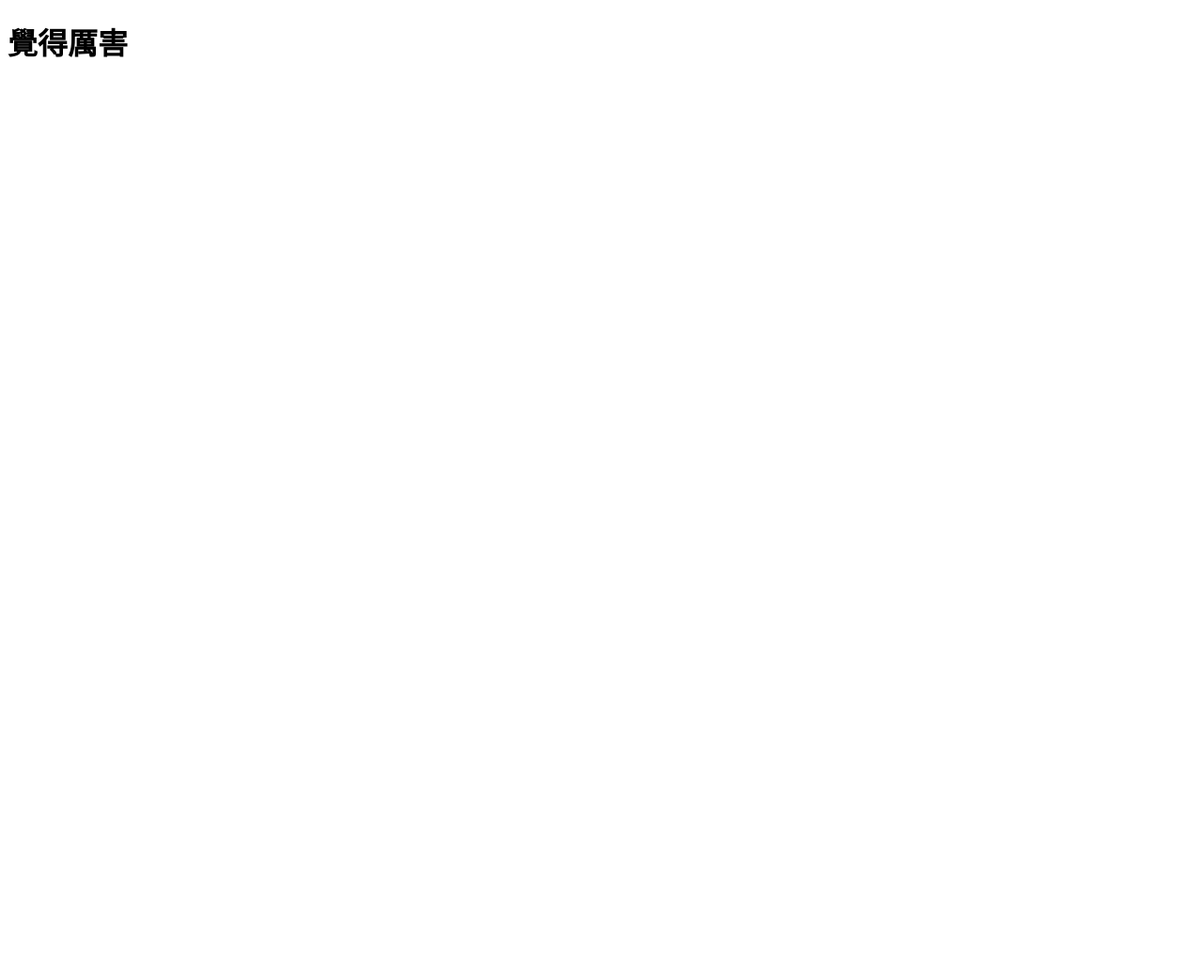
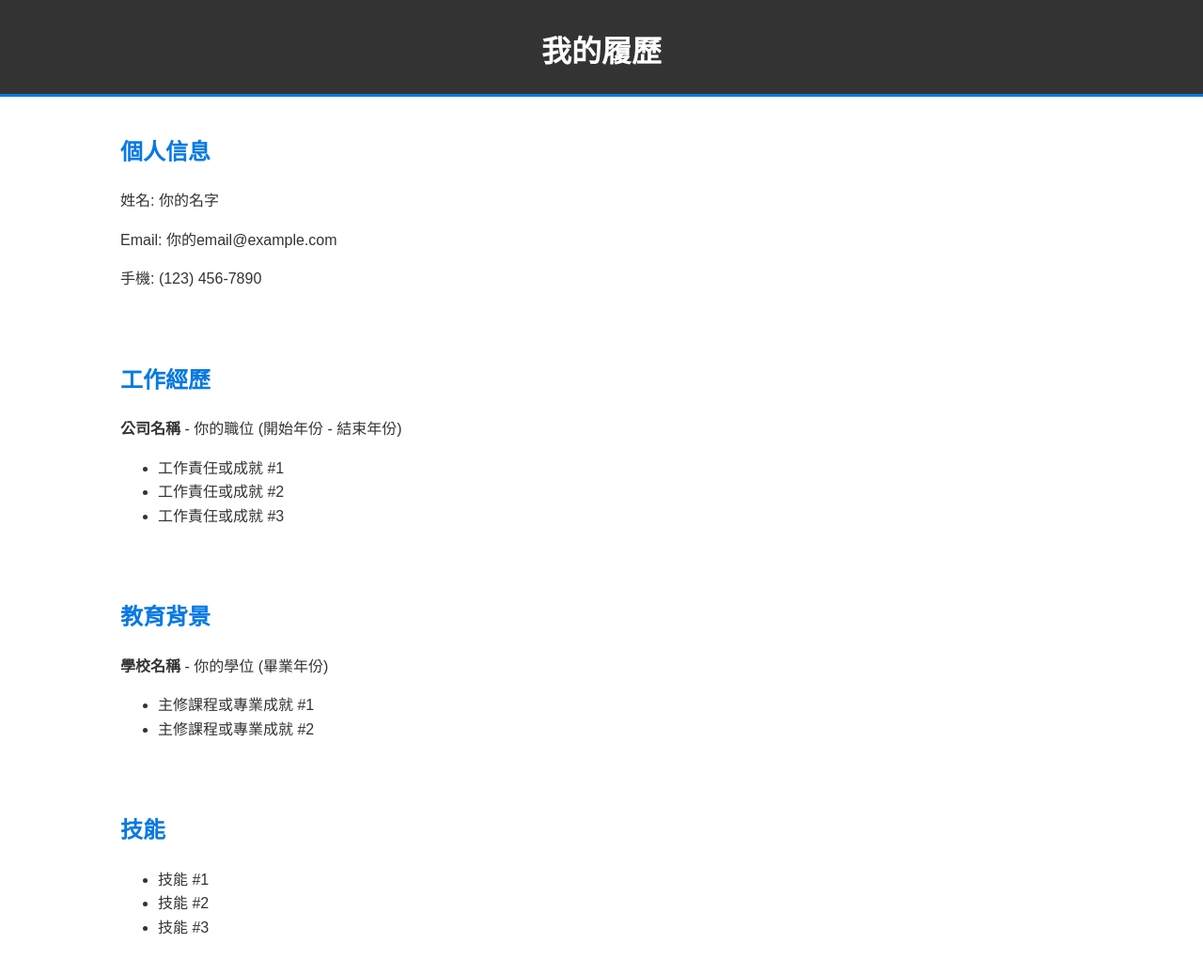
Before and after one commit to MikeHuang0618/mikehuang0618.github.io, a plain HTML site: page index.html in a window 1280 px wide. Shown: the whole page at 94% size. Before the commit the page ends 800 px from the top, so only its background shows below. Drawn offline with Linux system fonts and the light colour scheme.

Commit message:
Improving the web page.

```diff
--- a/index.html
+++ b/index.html
@@ -1,10 +1,81 @@
 <!DOCTYPE html>
-<html>
-  <head>
-    <meta charset="utf-8">
-    <title>你好，GitHub</title>
-  </head>
-  <body>
-    <h1>覺得厲害</h1>
-  </body>
+<html lang="zh-Hant">
+<head>
+    <meta charset="UTF-8">
+    <meta name="viewport" content="width=device-width, initial-scale=1.0">
+    <title>我的履歷</title>
+    <style>
+        body {
+            font-family: Arial, sans-serif;
+            margin: 0;
+            padding: 0;
+            line-height: 1.6;
+            color: #333;
+        }
+        .container {
+            width: 80%;
+            margin: auto;
+            overflow: hidden;
+        }
+        header {
+            background: #333;
+            color: #fff;
+            padding-top: 30px;
+            min-height: 70px;
+            border-bottom: 3px #0779e4 solid;
+        }
+        header h1 {
+            text-align: center;
+            margin: 0;
+        }
+        section {
+            padding: 20px;
+        }
+        .section-title {
+            color: #0779e4;
+        }
+    </style>
+</head>
+<body>
+    <header>
+        <div class="container">
+            <h1>我的履歷</h1>
+        </div>
+    </header>
+
+    <section class="container">
+        <h2 class="section-title">個人信息</h2>
+        <p>姓名: 你的名字</p>
+        <p>Email: 你的email@example.com</p>
+        <p>手機: (123) 456-7890</p>
+    </section>
+
+    <section class="container">
+        <h2 class="section-title">工作經歷</h2>
+        <p><strong>公司名稱</strong> - 你的職位 (開始年份 - 結束年份)</p>
+        <ul>
+            <li>工作責任或成就 #1</li>
+            <li>工作責任或成就 #2</li>
+            <li>工作責任或成就 #3</li>
+        </ul>
+    </section>
+
+    <section class="container">
+        <h2 class="section-title">教育背景</h2>
+        <p><strong>學校名稱</strong> - 你的學位 (畢業年份)</p>
+        <ul>
+            <li>主修課程或專業成就 #1</li>
+            <li>主修課程或專業成就 #2</li>
+        </ul>
+    </section>
+
+    <section class="container">
+        <h2 class="section-title">技能</h2>
+        <ul>
+            <li>技能 #1</li>
+            <li>技能 #2</li>
+            <li>技能 #3</li>
+        </ul>
+    </section>
+</body>
 </html>
```
